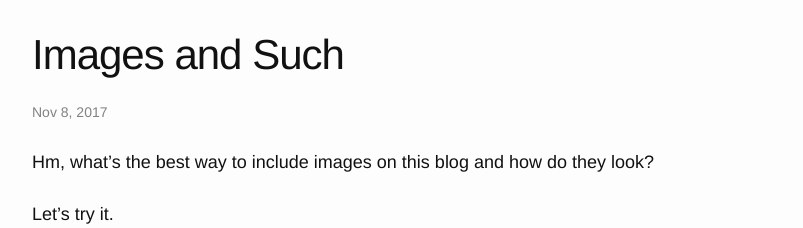
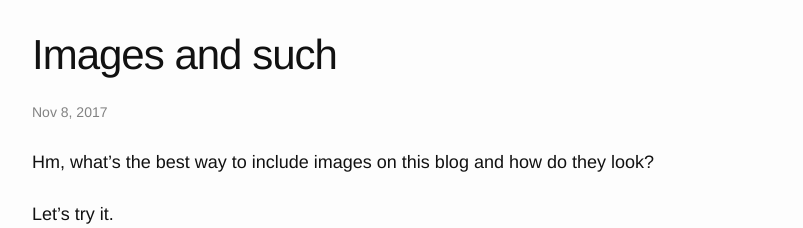
Before and after one commit to JasonLeeFrench/blog, a Jekyll site: the page built from _posts/2017-11-29-images-and-such.md, in a window 1280 px wide and 900 px high. Shown: the top 228 px of the window, without its empty margins (238-1041 px from the left). Built offline with Jekyll 4.4.1, drawn with Linux system fonts in a browser that asks for light colours.

```diff
--- a/_posts/2017-11-29-images-and-such.md
+++ b/_posts/2017-11-29-images-and-such.md
@@ -1,6 +1,6 @@
 ---
 layout: post
-title:  "Images and Such"
+title:  "Images and such"
 date:   2017-11-08 16:00:00 +0:00
 categories: post
 ---
```
